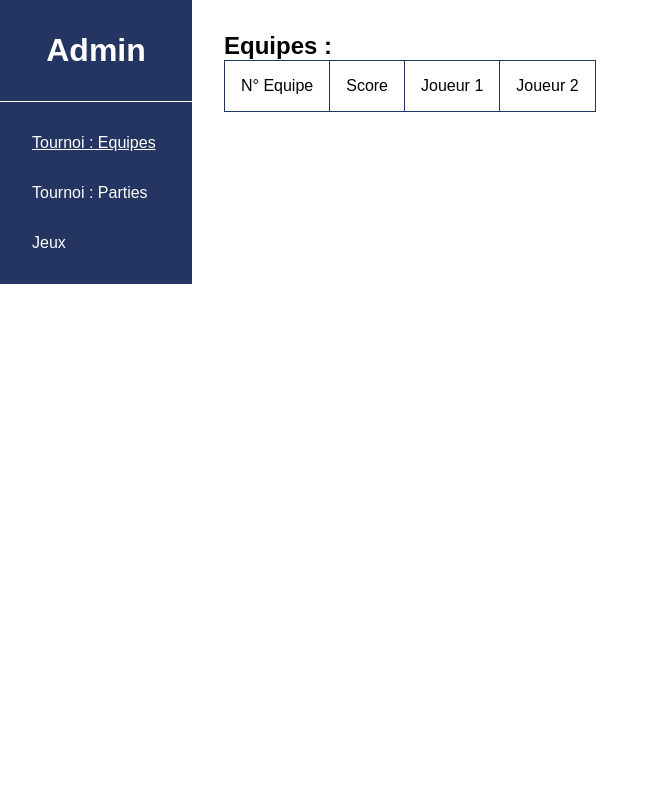
After one commit to chefProjet-Sae301/webweek, a PHP site: page /public/php/administration/administration.php in a window 1280 px wide. The commit adds this page. Shown: the whole page, without its empty margins (0-659 px from the left). Run offline with PHP 8.4, Linux system fonts and the light colour scheme; data that the repository does not hold is empty.

Commit message:
pages administrations
Tournoi : Equipes (Update + Delete)
Tournoi : Parties (affichages)

```diff
--- a/site/app/bdd/Database.php
+++ b/site/app/bdd/Database.php
@@ -43,7 +43,11 @@ class Database{
         return $this->pdo;
     }
 
-    public function query($statement){
+    public function Query($statement){
+        $query = $this->getPDO()->prepare($statement);
+        $query->execute();
+    }
+    public function GetQuery($statement){
         $query = $this->getPDO()->prepare($statement);
         $query->execute();
         $datas = $query->fetchAll(PDO::FETCH_ASSOC);
--- a/site/app/controllers/EquipeController.php
+++ b/site/app/controllers/EquipeController.php
@@ -1,12 +1,15 @@
 <?php
 namespace Controllers;
-class EquipeController{
 
-    public function GetEquipes($condition = "") {
+class EquipeController
+{
+
+    public function GetEquipes($condition = "")
+    {
         $db = \BDD\Database::getInstance();
         $joueursController = new \Controllers\JoueurController();
-        $statement = 'SELECT * FROM EQUIPE '.$condition;
-        $results = $db->query($statement);
+        $statement = 'SELECT * FROM EQUIPE ' . $condition;
+        $results = $db->GetQuery($statement);
         $equipes = [];
         foreach ($results as $result) {
             $equipe = new \Models\Equipe(
@@ -14,8 +17,8 @@ class EquipeController{
                 $result['SCORE'],
             );
             $joueurs = $joueursController->GetJoueurByEquipe($result['NUMEROEQUIPE']);
-            foreach($joueurs as $joueur){
-                $this->AjouterJoueur($equipe,$joueur);
+            foreach ($joueurs as $joueur) {
+                $this->AjouterJoueur($equipe, $joueur);
             }
             $equipes[] = $equipe;
         }
@@ -23,20 +26,45 @@ class EquipeController{
         return $equipes;
     }
 
-    function GetEquipe($numeroEquipe){
-        $equipe = $this->GetEquipes('WHERE NUMEROEQUIPE = '.$numeroEquipe);
+    function GetEquipe($numeroEquipe)
+    {
+        $equipe = $this->GetEquipes('WHERE NUMEROEQUIPE = ' . $numeroEquipe);
         return $equipe;
     }
 
 
-    function AjouterJoueur($equipe,$joueur){
+    function AjouterJoueur($equipe, $joueur)
+    {
         if ($joueur instanceof \Models\Joueur) {
-			array_push($equipe->joueurs, $joueur);
-		}
-        else{
+            array_push($equipe->joueurs, $joueur);
+        } else {
             throw new \Exception('$joueur n\'est pas de type Joueur().');
         }
     }
 
+    function UpdateEquipe($numeroEquipe, $score)
+    {
+        $db = \BDD\Database::getInstance();
+        $statement = "UPDATE EQUIPE SET SCORE= $score WHERE NUMEROEQUIPE = $numeroEquipe";
+        $db->Query($statement);
+    }
+
+    function DeleteEquipe($numeroEquipe)
+    {
+        $db = \BDD\Database::getInstance();
+        $equipe = $this->GetEquipe($numeroEquipe);
+        $joueurController = new \Controllers\JoueurController();
+        if (isset($equipe->joueurs[0])) {
+            $joueurController->deleteJoueur($equipe->joueurs[0]->personneId);
+        }
+        ;
+        if (isset($equipe->joueurs[1])) {
+            $joueurController->deleteJoueur($equipe->joueurs[1]->personneId);
+        }
+        ;
+        $statement = "DELETE FROM EQUIPE WHERE NUMEROEQUIPE = $numeroEquipe";
+        $db->Query($statement);
+    }
+
 }
 ?>
--- a/site/app/controllers/JeuController.php
+++ b/site/app/controllers/JeuController.php
@@ -5,7 +5,7 @@ class JeuController{
     public function GetJeux($condition = "") {
         $db = \BDD\Database::getInstance();
         $statement = 'SELECT * FROM JEU '.$condition;
-        $results = $db->query($statement);
+        $results = $db->GetQuery($statement);
         $jeux = [];
         foreach ($results as $result) {
             $jeu = new \Models\Jeu(
--- a/site/app/controllers/JoueurController.php
+++ b/site/app/controllers/JoueurController.php
@@ -5,7 +5,7 @@ class JoueurController{
     public function GetJoueurs($condition = "") {
         $db = \BDD\Database::getInstance();
         $statement = 'SELECT * FROM JOUEUR '.$condition;
-        $results = $db->query($statement);
+        $results = $db->GetQuery($statement);
         $joueurs = [];
         foreach ($results as $result) {
             $joueur = new \Models\Joueur(
@@ -32,7 +32,12 @@ class JoueurController{
         return $joueurs;
     }
 
+    function UpdateJoueur($joueurId, $nom, $prenom, $dateNaissance, $numeroJoueur, $mailJoueur){
+        $db = \BDD\Database::getInstance();
+        $statement = "UPDATE JOUEUR SET NOM= '$nom', PRENOM = '$prenom', DATENAISSANCE = '$dateNaissance', NUMEROJOUEUR = $numeroJoueur, MAILJOUEUR = '$mailJoueur' WHERE JOUEURID = $joueurId";
+        $db->Query($statement);
 
+    }
 
 }
 ?>
--- a/site/app/controllers/Partie_TournoiController.php
+++ b/site/app/controllers/Partie_TournoiController.php
@@ -6,7 +6,7 @@ class Partie_TournoiController{
         $db = \BDD\Database::getInstance();
         $equipeController = new \Controllers\EquipeController();
         $statement = 'SELECT * FROM PARTIE_TOURNOI '.$condition;
-        $results = $db->query($statement);
+        $results = $db->GetQuery($statement);
         $parties_tournois = [];
         foreach ($results as $result) {
             $partie_tournoi = new \Models\Partie_Tournoi(
--- a/site/index.php
+++ b/site/index.php
@@ -1,3 +1,5 @@
+<?php require('vendor/autoload.php'); ?>
+
 <!DOCTYPE html>
 <html lang="fr">
 
--- /dev/null
+++ b/site/public/css/admin.css
@@ -0,0 +1,61 @@
+*{
+	margin: 0;
+	padding: 0;
+	font-family: Arial, Helvetica, sans-serif;
+}
+
+body{
+    display: flex;
+}
+.menuAdmin{
+    background-color: var(--bleu-fonce);
+    min-width: min-content;
+    width: 15vw;
+    color: var(--color-text-white) !important;
+    /*min-height: 100vh;*/
+    height: fit-content;
+}
+
+.menuAdmin h1 {
+    color: var(--color-text-white) !important;
+    border-bottom: solid 1px var(--color-text-white);
+    padding: 2rem 0;
+}
+
+.menuAdmin ul{
+    margin: 1rem  2rem;
+    list-style: none;
+}
+
+.menuAdmin li {
+    margin: 2rem 0;
+}
+
+.menuAdmin li a {
+    color: var(--color-text-white);
+    text-decoration: none;
+}
+
+.menuAdmin .active{
+    text-decoration: underline;
+}
+
+.contenu {
+    padding: 2rem;
+}
+
+table, tr, td{
+    border-collapse: collapse;
+}
+
+#equipe_table td, #parties_table td{
+    border: solid 1px var(--bleu-fonce);
+    padding: 1rem;
+    text-align: center;
+}
+
+.joueur_ul{
+    list-style: none;
+    margin: 0rem  2rem;
+    text-align: left;
+}
--- /dev/null
+++ b/site/public/php/administration/administration.php
@@ -0,0 +1,135 @@
+<?php require('../../../vendor/autoload.php');
+use Controllers\EquipeController, Controllers\JoueurController;
+
+session_start();
+if ((isset($_POST["login"]) && isset($_POST["mdp"]))) {
+    header('Location: formulaire.php');
+    exit();
+} else {
+    //$_SESSION["login"]=$_POST["login"];
+    //$_SESSION["mdp"]=$_POST["mdp"];
+}
+$equipeController = new EquipeController();
+$equipes = $equipeController->GetEquipes();
+
+if ($_SERVER["REQUEST_METHOD"] === "POST" && isset($_POST['deleteEquipe'])) {
+    $numeroEquipe = $_POST['deleteEquipe'];
+
+    $equipeController->DeleteEquipe($numeroEquipe);
+
+    header("Location: {$_SERVER['PHP_SELF']}");
+    exit();
+}
+?>
+
+
+<!DOCTYPE html>
+<html lang="fr">
+
+<head>
+    <meta charset="UTF-8">
+    <meta name="viewport" content="width=device-width, initial-scale=1.0">
+    <link rel="stylesheet" href="../../css/styles.css">
+    <link rel="stylesheet" href="../../css/admin.css">
+    <script src="../js/popup.js"></script>
+    <title>Noël des Chimères - Administration</title>
+</head>
+
+<body>
+    <div class="menuAdmin">
+        <span class>
+            <h1>Admin</h1>
+        </span>
+        <ul>
+            <li class="active">
+                <a href="#">Tournoi : Equipes</a>
+
+            </li>
+            <li>
+            <a href="administrationParties.php">Tournoi : Parties</a>
+
+            </li>
+            <li>
+                Jeux
+            </li>
+        </ul>
+    </div>
+    <div class="contenu">
+        <h2>Equipes :</h2>
+        <table id="equipe_table">
+            <thead>
+                <td>N° Equipe</td>
+                <td>Score</td>
+                <td>Joueur 1</td>
+                <td>Joueur 2</td>
+                <td style="border:none;"></td>
+            </thead>
+            <tbody>
+                <?php foreach ($equipes as $equipe) { ?>
+                    <tr>
+                        <td>
+                            <?php echo $equipe->numeroEquipe ?>
+                        </td>
+                        <td>
+                            <?php echo $equipe->score ?>
+                        </td>
+                        <?php if (isset($equipe->joueurs[0]->personneId) && isset($equipe->joueurs[1]->personneId)) { ?>
+                            <td>
+                                <?php echo "<b>" . strtoupper($equipe->joueurs[0]->nom) . " " . $equipe->joueurs[0]->prenom . "</b>" ?>
+                                <ul class="joueur_ul">
+
+                                    <li>
+                                        <?php echo "<b>Date de naissance : </b>" . $equipe->joueurs[0]->dateNaissance ?>
+                                    </li>
+                                    <li>
+                                        <?php echo "<b>N° Joueur : </b>" . $equipe->joueurs[0]->numeroJoueur ?>
+                                    </li>
+                                    <li>
+                                        <?php echo "<b>Mail : </b>" . $equipe->joueurs[0]->mailJoueur ?>
+                                    </li>
+                                </ul>
+                            </td>
+                            <td>
+                                <?php echo "<b>" . strtoupper($equipe->joueurs[1]->nom) . " " . $equipe->joueurs[1]->prenom . "</b>" ?>
+                                <ul class="joueur_ul">
+                                    <li>
+                                        <?php echo "<b>Date de naissance : </b>" . $equipe->joueurs[1]->dateNaissance ?>
+                                    </li>
+                                    <li>
+                                        <?php echo "<b>N° Joueur : </b>" . $equipe->joueurs[1]->numeroJoueur ?>
+                                    </li>
+                                    <li>
+                                        <?php echo "<b>Mail : </b>" . $equipe->joueurs[1]->mailJoueur ?>
+                                    </li>
+                                </ul>
+                            </td>
+                        <?php } else { ?>
+                            <td></td>
+                            <td></td>
+                        <?php } ?>
+                        <td>
+                            <form action="<?php echo $_SERVER['PHP_SELF']; ?>" method="post"
+                                onsubmit="return confirm('Êtes-vous sûr de vouloir supprimer cette équipe?');">
+                                <input type="hidden" name="deleteEquipe" value="<?php echo $equipe->numeroEquipe; ?>">
+                                <input type="submit" value="delete">
+                            </form>
+                            <?php if (isset($equipe->joueurs[0]->personneId) && isset($equipe->joueurs[1]->personneId)) { ?>
+                                <a
+                                    onclick="open('popup_U_equipes.php?numeroequipe=<?php echo $equipe->numeroEquipe ?>&score=<?php echo $equipe->score ?>&joueur1id=<?php echo $equipe->joueurs[0]->personneId ?>&joueur1nom=<?php echo $equipe->joueurs[0]->nom ?>&joueur1prenom=<?php echo $equipe->joueurs[0]->prenom ?>&joueur1datenaissance=<?php echo $equipe->joueurs[0]->dateNaissance ?>&joueur1numerojoueur=<?php echo $equipe->joueurs[0]->numeroJoueur ?>&joueur1mailjoueur=<?php echo $equipe->joueurs[0]->mailJoueur ?>&joueur2id=<?php echo $equipe->joueurs[1]->personneId ?>&joueur2nom=<?php echo $equipe->joueurs[1]->nom ?>&joueur2prenom=<?php echo $equipe->joueurs[1]->prenom ?>&joueur2datenaissance=<?php echo $equipe->joueurs[1]->dateNaissance ?>&joueur2numerojoueur=<?php echo $equipe->joueurs[1]->numeroJoueur ?>&joueur2mailjoueur=<?php echo $equipe->joueurs[1]->mailJoueur ?>', '_blank', 'width=800,height=600'); return False;">
+                                    <input type="button" value="modify"
+                                        id="<?php echo "equipe" . $equipe->numeroEquipe; ?>-update"></a>
+                            <?php } else { ?>
+                                <a
+                                    onclick="open('popup_U_equipes.php?numeroequipe=<?php echo $equipe->numeroEquipe ?>&score=<?php echo $equipe->score ?>&joueur1id=&joueur1nom=&joueur1prenom=&joueur1datenaissance=&joueur1numerojoueur=&joueur1mailjoueur=&joueur2id=&joueur2nom=&joueur2prenom=&joueur2datenaissance=&joueur2numerojoueur=&joueur2mailjoueur=', '_blank', 'width=800,height=600'); return False;">
+                                    <input type="button" value="modify"
+                                        id="<?php echo "equipe" . $equipe->numeroEquipe; ?>-update"></a>
+                            <?php } ?>
+                        </td>
+
+                    </tr>
+                <?php } ?>
+            </tbody>
+
+        </table>
+
+    </div>
```
Also changed, not shown: site/app/models/Equipe.php (+6 -3 lines), site/public/php/administration/administrationParties.php (added, +74 -0 lines), site/public/php/administration/popup_U_equipes.php (added, +53 -0 lines).
